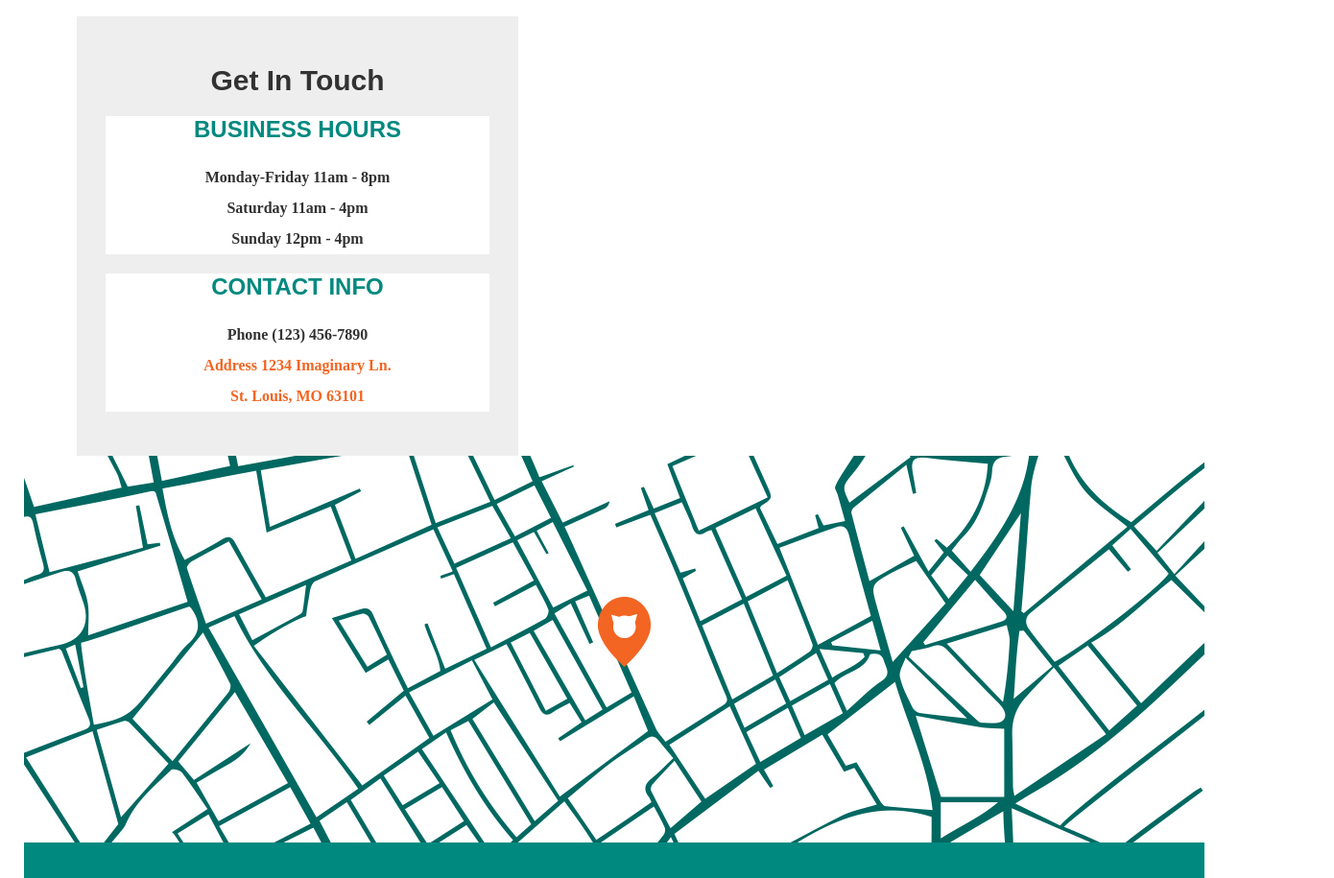
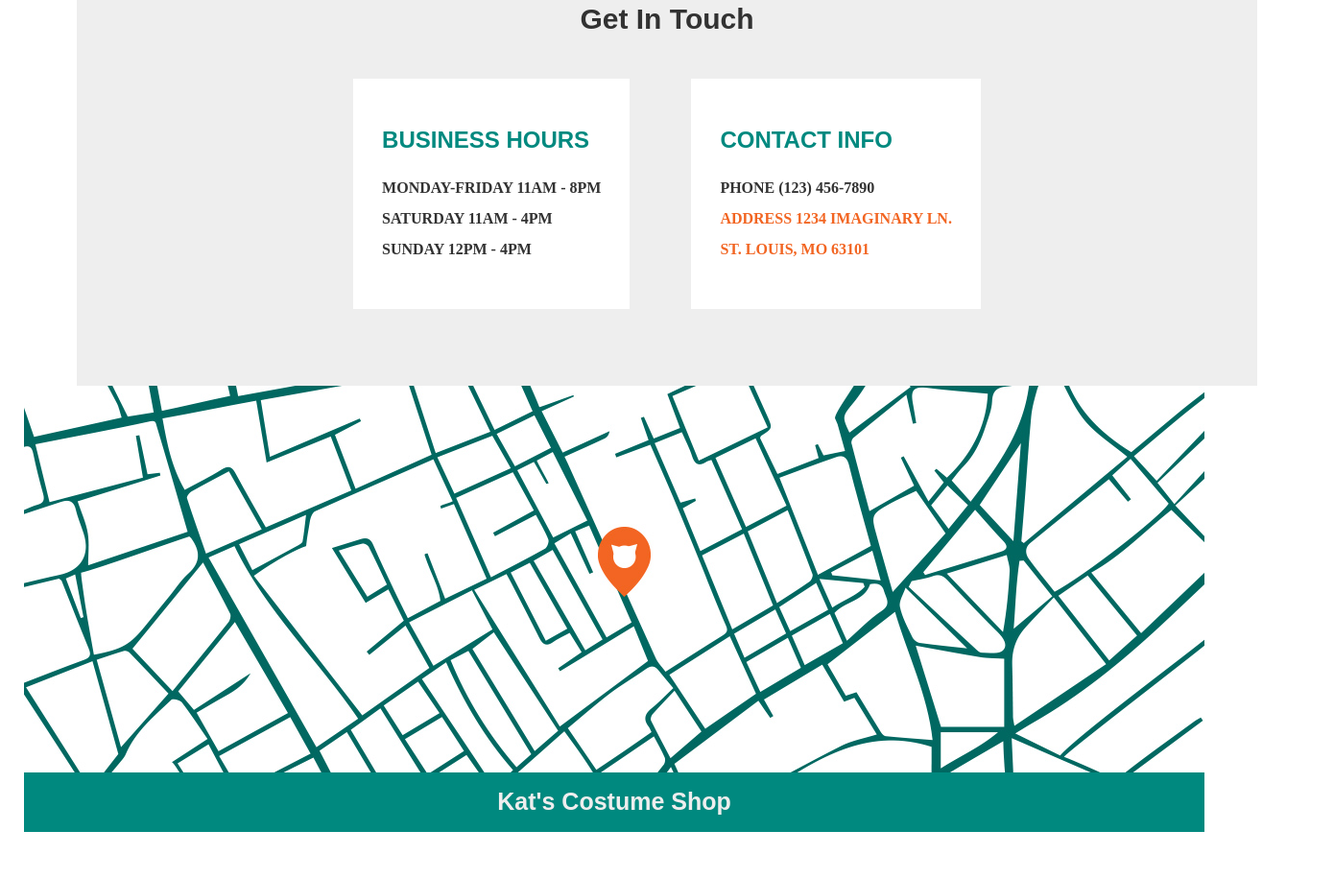
Before and after one commit to eliburkart/project-cat, a plain HTML site: page index.html in a window 1280 px wide. Shown: the part 1525-2440 px from the top of the page at 96% size, 1390 px wide, since content can reach past the window. After the commit the page ends 2392 px from the top, so only its background shows below. Drawn offline with Linux system fonts and the light colour scheme.

Commit message:
styled Get In Touch boxes

```diff
--- a/assets/css/main.css
+++ b/assets/css/main.css
@@ -42,13 +42,12 @@ nav li {
   text-decoration: none;
 }
 .XX {
-  padding-left: 15%;
   display: inline;
-
+  text-align: left;
 }
 .XXX {
   display: inline;
-
+  padding-left: 500px;
 }
 /* end menu */
 .row {
@@ -56,15 +55,16 @@ nav li {
     margin-top: 80px;
 }
 .single-row {
-  margin: 80px 150px;
-  padding: 0 20%;
+  margin: 80px 60px;
+  padding: 0 15%;
   max-width: 60%;
 }
 .single-title {
   text-align: center;
 }
-.single-description {
-  text-align: justify;
+
+.box-description {
+  text-align: left;
 }
 .box {
   width: 350px;
@@ -109,23 +109,39 @@ nav p {
   border-radius: 75%;
   padding: 0 55px;
 }
+.row-container {
+    text-align: center;
+
+}
 .contact-container {
-  width: 400px;
+  width: 1170px;
   margin: 0 80px;
-  padding: 30px;
+  padding: 30 30 80 30;
   background-color: #eeeeee;
   display: inline-block;
 }
 .contact-title {
   text-align: center;
+  margin-bottom: 45px;
 }
 .contact-1 {
-  text-align: center;
+  text-align: justify;
   background-color: #ffffff;
+  display: inline-block;
+  margin-right: 30px;
+  padding: 30px;
+  text-transform: uppercase;
 }
 .contact-2 {
-  text-align: center;
-  background-color: #ffffff
+  text-align: justify;
+  background-color: #ffffff;
+  margin-left: 30px;
+  display: inline-block;
+  padding: 30px;
+  text-transform: uppercase;
+}
+#justified {
+  text-align: right;
 }
 .map {
     text-align: center;
@@ -134,15 +150,16 @@ footer {
   font-family: 'PT Sans Narrow Bold', sans-serif;
   font-size: 1.25em;
   background-color: #00897f;
-  padding: 125px 0;
   width: 1230px;
-  text-align: center;
+  vertical-align: center;
   display: inline-block;
 }
 .footer-1 {
   text-align: center;
 }
 footer h1 {
+    font-family: 'PT Sans Narrow Bold', sans-serif;
+    font-size: 1.25em;
     color: #eeeeee;
 }
 /* On devices wider than 660px */
```
